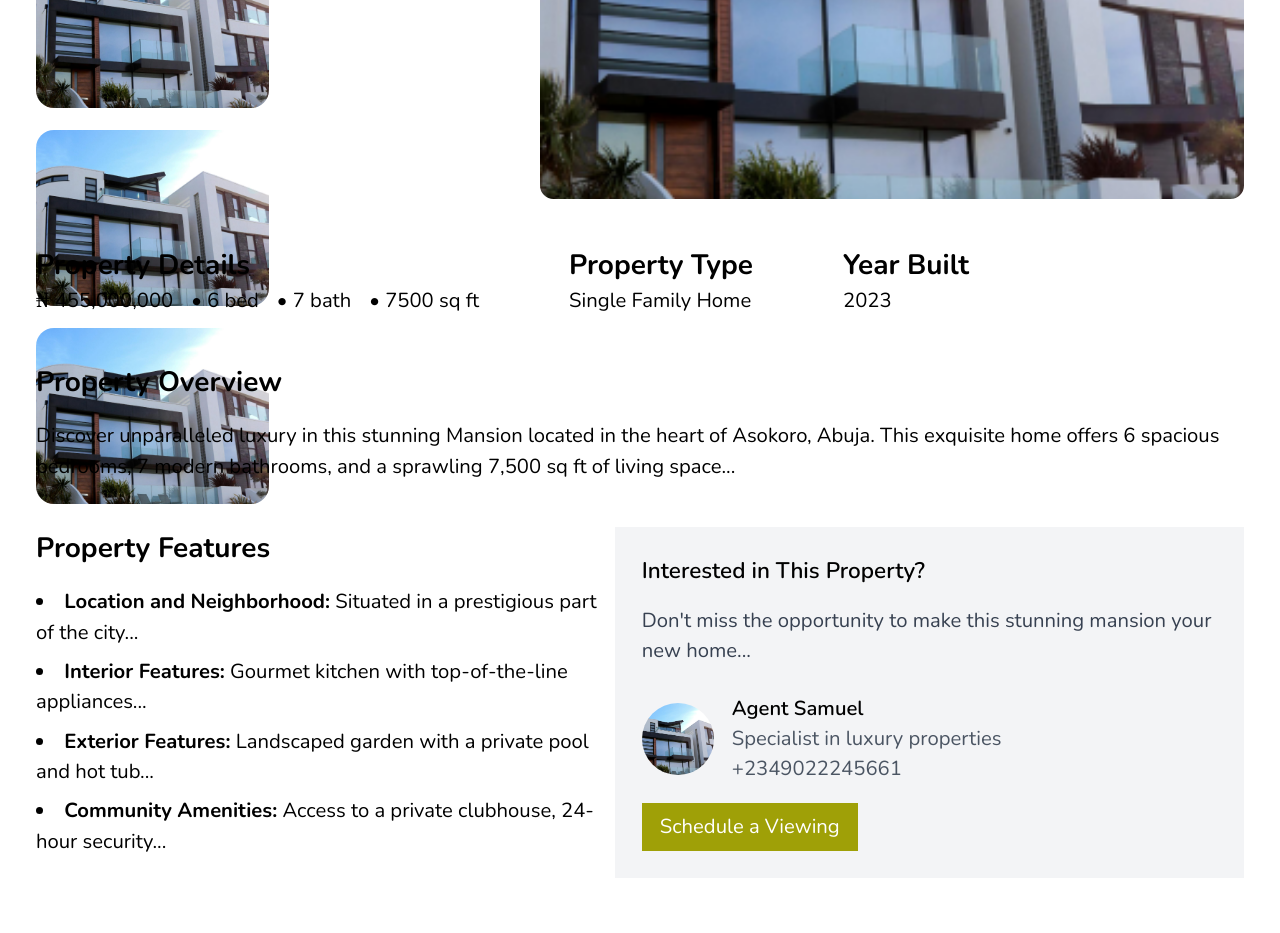
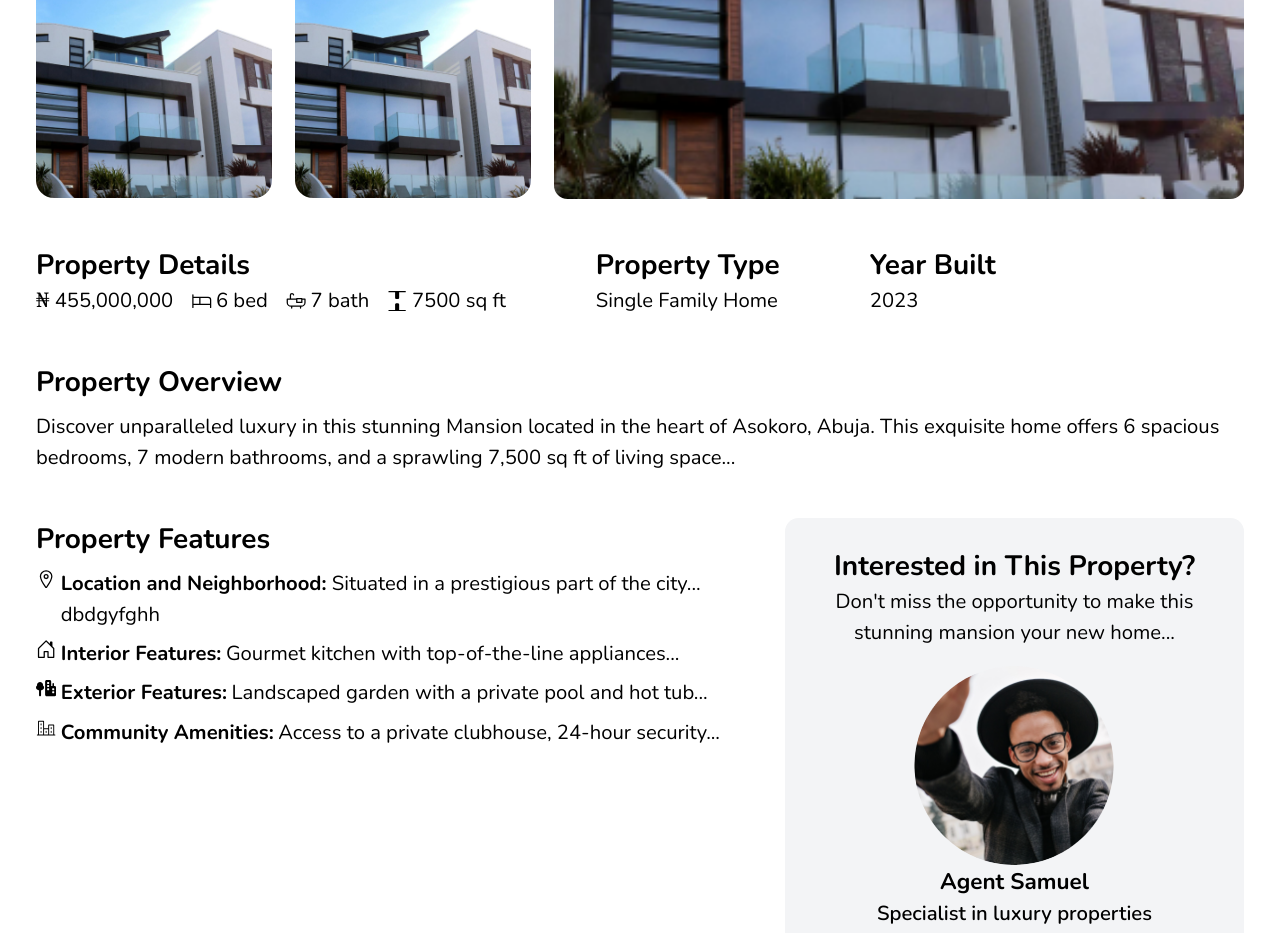
Before and after one commit to Blard-omu/homepro, a React (Vite) app: page /detail in a window 1280 px wide. Shown: the part 500-1433 px from the top of the page. Built offline with nearby package versions, Linux system fonts and the light colour scheme.

Commit message:
about to die

```diff
--- a/src/components/listing/PropertyDetail.jsx
+++ b/src/components/listing/PropertyDetail.jsx
@@ -1,102 +1,161 @@
-import React,{useEffect,useState} from 'react';
-import axios from 'axios'
-import img1 from '../../assets/images/Frame 37 (1).png'
+import React, { useEffect, useState } from "react";
+import img1 from "../../assets/images/Frame 37 (1).png";
+import img2 from "../../assets/images/emeka.png";
+import { RxSpaceBetweenVertically } from "react-icons/rx";
+import { PiBed } from "react-icons/pi";
+import { PiBathtub } from "react-icons/pi";
+import { BsHouseDoor } from "react-icons/bs";
+import { FaTreeCity } from "react-icons/fa6";
+import { PiCityLight } from "react-icons/pi";
+import { IoLocationOutline } from "react-icons/io5";
+
 const PropertyDetails = () => {
-useEffect(()=>{
+  useEffect(() => {
     console.log();
-
-},[])
+  }, []);
 
   return (
     <div className="container mx-auto p-4 md:p-8 max-w-[1300px] mt-20">
       {/* Title and Address */}
       <div className="mb-6">
-        <h1 className="text-3xl font-bold">Mansion in Asokoro</h1>
-        <p className="text-gray-600">No 23, Ajayi Crowther Street</p>
+        <h1 className="text-2xl md:text-3xl font-bold">Mansion in Asokoro</h1>
+        <p className="">No 23, Ajayi Crowther Street</p>
       </div>
 
       {/* Property Images and Info */}
-      <div className="flex max-h-[465px] w-full gap-5">
-        {/* Image Grid */}
-        <div className="flex flex-wrap gap-5 max-h-[465px] w-[40%]">
-          <img src={img1} alt="Living Room" className="max-w-[233px] w-full h-auto rounded-2xl object-cover" />
-          <img src={img1} alt="Kitchen" className="w-full max-w-[233px] h-auto rounded-2xl object-cover" />
-          <img src={img1} alt="Bedroom" className="w-full h-auto rounded-2xl object-cover max-w-[233px]" />
-          <img src={img1} alt="Garden" className="w-full h-auto rounded-2xl object-cover max-w-[233px]" />
+      <div className="flex flex-col md:flex-row lg:max-h-[465px] w-full gap-3 lg:gap-5">
+        {/* Image Grid (Bento layout) */}
+        <div className="grid grid-cols-2 gap-3 lg:grid-cols-2 lg:gap-5 w-full lg:w-[42%] lg:max-h-[465px] lg:grid-rows-2">
+          <div className="w-full h-full lg:max-h-[220px]">
+            <img
+              src={img1}
+              alt="Living Room"
+              className="w-full h-full rounded-2xl object-cover"
+            />
+          </div>
+          <div className="w-full h-full lg:max-h-[220px]">
+            <img
+              src={img1}
+              alt="Kitchen"
+              className="w-full h-full rounded-2xl object-cover"
+            />
+          </div>
+          <div className="w-full h-full lg:max-h-[220px]">
+            <img
+              src={img1}
+              alt="Bedroom"
+              className="w-full h-full rounded-2xl object-cover"
+            />
+          </div>
+          <div className="w-full h-full lg:max-h-[220px]">
+            <img
+              src={img1}
+              alt="Garden"
+              className="w-full h-full rounded-2xl object-cover"
+            />
+          </div>
         </div>
 
         {/* Main Property Image */}
-        <div className="relative w-[58.5%]">
-          <img src={img1} alt="Main Mansion" className="w-full h-full rounded-xl object-cover" />
-          {/* <div className="absolute inset-0 flex items-center justify-center">
-            <button className="bg-white p-4 rounded-full shadow-lg">
-              <span className="material-icons">play_arrow</span>
-            </button>
-          </div> */}
+        <div className="relative w-full md:w-[58.5%] lg:h-[465px]">
+          <img
+            src={img1}
+            alt="Main Mansion"
+            className="w-full h-full rounded-xl object-cover"
+          />
         </div>
       </div>
 
       {/* Property Info */}
-      <div className="flex flex-wrap gap-[90px] items-center py-10">
+      <div className="flex flex-wrap gap-6 lg:gap-[90px] items-center py-10">
         <div>
-          <h1 className='font-bold text-[28px]'>Property Details</h1>
-          <ul className='flex space-x-4 items-center text-lg'>
+          <h1 className="font-bold text-xl md:text-[28px]">Property Details</h1>
+          <ul className="flex flex-wrap space-x-4 items-center text-lg">
             <li>₦ 455,000,000</li>
-          <li>• 6 bed</li>
-          <li>• 7 bath</li>
-          <li>• 7500 sq ft</li>
+            <li className="flex items-center gap-1" ><span><PiBed/></span> 6 bed</li>
+            <li className="flex items-center gap-1"><span><PiBathtub /></span>7 bath</li>
+            <li className="flex items-center gap-1"><span><RxSpaceBetweenVertically/></span>7500 sq ft</li>
           </ul>
         </div>
         <div>
-        <h1 className='font-bold text-[28px]'>Property Type</h1>
-        <ul className='flex space-x-4 items-center text-lg'>
+          <h1 className="font-bold text-xl md:text-[28px]">Property Type</h1>
+          <ul className="flex space-x-4 items-center text-lg">
             <li>Single Family Home</li>
           </ul>
         </div>
         <div>
-        <h1 className='font-bold text-[28px]'>Year Built</h1>
-        <ul className='flex space-x-4 items-center text-lg'>
+          <h1 className="font-bold text-xl md:text-[28px]">Year Built</h1>
+          <ul className="flex space-x-4 items-center text-lg">
             <li>2023</li>
           </ul>
         </div>
       </div>
 
       {/* Property Overview */}
-      <div className="">
-        <h2 className="text-[28px] font-bold">Property Overview</h2>
-        <p className="text-lg mt-4">
-          Discover unparalleled luxury in this stunning Mansion located in the heart of Asokoro, Abuja.
-          This exquisite home offers 6 spacious bedrooms, 7 modern bathrooms, and a sprawling 7,500 sq ft of living space...
+      <div className="space-y-2">
+        <h2 className="text-xl md:text-[28px] font-bold">Property Overview</h2>
+        <p className="text-base md:text-lg">
+          Discover unparalleled luxury in this stunning Mansion located in the
+          heart of Asokoro, Abuja. This exquisite home offers 6 spacious
+          bedrooms, 7 modern bathrooms, and a sprawling 7,500 sq ft of living
+          space...
         </p>
       </div>
 
-<div className='flex py-10'>
+      <div className="flex flex-col lg:flex-row py-10 justify-between">
         {/* Property Features */}
-      <div className="">
-        <h2 className="text-[28px] font-bold ">Property Features</h2>
-        <ul className="list-disc list-inside space-y-2 mt-4 text-lg ">
-          <li><strong>Location and Neighborhood:</strong> Situated in a prestigious part of the city...</li>
-          <li><strong>Interior Features:</strong> Gourmet kitchen with top-of-the-line appliances...</li>
-          <li><strong>Exterior Features:</strong> Landscaped garden with a private pool and hot tub...</li>
-          <li><strong>Community Amenities:</strong> Access to a private clubhouse, 24-hour security...</li>
+        <div className="max-w-full lg:max-w-[65%] space-y-2">
+          <h2 className="text-xl md:text-[28px] font-bold">
+            Property Features
+          </h2>
+          <ul className="space-y-2 text-base md:text-lg">
+            <li className="flex gap-1">
+              <p className="text-2xl"><IoLocationOutline /></p>
+              <p><strong>Location and Neighborhood:</strong> Situated in a
+              prestigious part of the city... dbdgyfghh</p>
+            </li>
+            <li className="flex gap-1">
+              <p className="text-2xl"><BsHouseDoor /></p>
+              <strong>Interior Features:</strong> Gourmet kitchen with
+              top-of-the-line appliances...
+            </li>
+            <li className="flex gap-1">
+              <p className="text-2xl"><FaTreeCity /></p>              <strong>Exterior Features:</strong> Landscaped garden with a
+              private pool and hot tub...
+            </li>
+            <li className="flex gap-1">
+              <p className="text-2xl"><PiCityLight /></p>              <strong>Community Amenities:</strong> Access to a private
+              clubhouse, 24-hour security...
+            </li>
           </ul>
         </div>
 
         {/* Agent Information */}
-      <div className="bg-gray-100 p-6 rounded-md">
-        <h3 className="text-xl font-semibold">Interested in This Property?</h3>
-        <p className="text-gray-700 mt-4">Don't miss the opportunity to make this stunning mansion your new home...</p>
-
-        <div className="flex items-center mt-6">
-          <img src={img1} alt="Agent Samuel" className="w-16 h-16 rounded-full object-cover mr-4" />
-          <div>
-            <h4 className="font-semibold">Agent Samuel</h4>
-            <p className="text-gray-600">Specialist in luxury properties</p>
-            <p className="text-gray-600">+2349022245661</p>
-          </div>
+        <div className="bg-gray-100 p-6 rounded-xl mt-8 lg:mt-0 lg:max-w-[38%] grid justify-items-center space-y-4">
+          <div className="text-center">
+            <h3 className="text-xl md:text-[28px] font-bold">
+              Interested in This Property?
+            </h3>
+            <p className="text-center text-base md:text-lg">
+              Don't miss the opportunity to make this stunning mansion your new
+              home...
+            </p>
           </div>
 
-        <button className="mt-4 bg-primary-foreground text-white py-2 px-4 rounded-md">
+          <div className="flex flex-col items-center justify-center">
+            <img
+              src={img2}
+              alt="Agent Samuel"
+              className="max-w-[200px] max-h-[200px] rounded-full object-cover"
+            />
+            <h4 className="font-bold text-lg md:text-xl">Agent Samuel</h4>
+            <p className="text-base md:text-lg font-semibold">
+              Specialist in luxury properties
+            </p>
+            <p className="font-semibold text-base md:text-lg">+2349022245661</p>
+          </div>
+
+          <button className="bg-primary-foreground text-white py-2 px-4 rounded-full w-full max-w-[340px]">
             Schedule a Viewing
           </button>
         </div>
```
Lines whose indentation alone changed are shown as unchanged.
